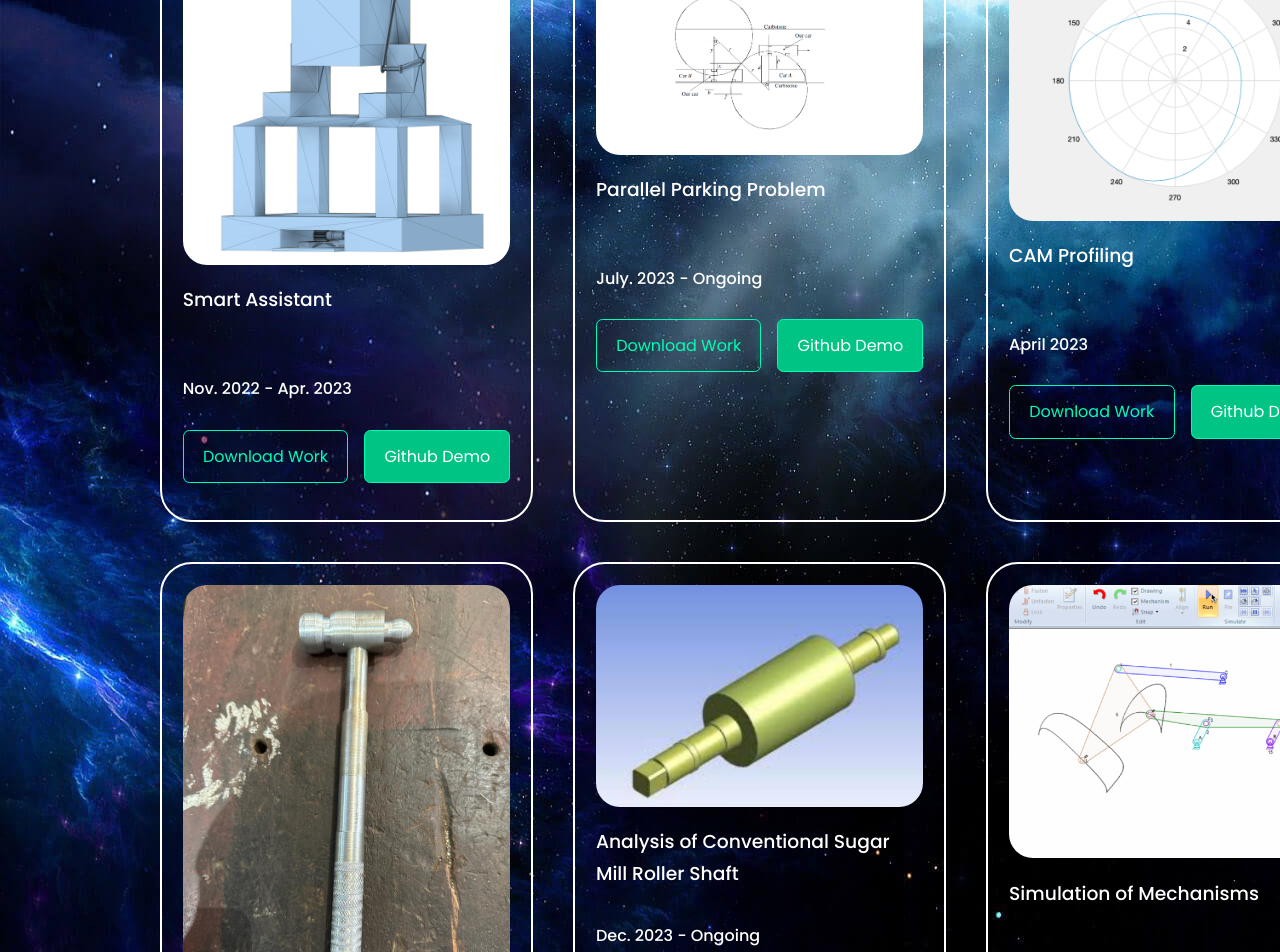
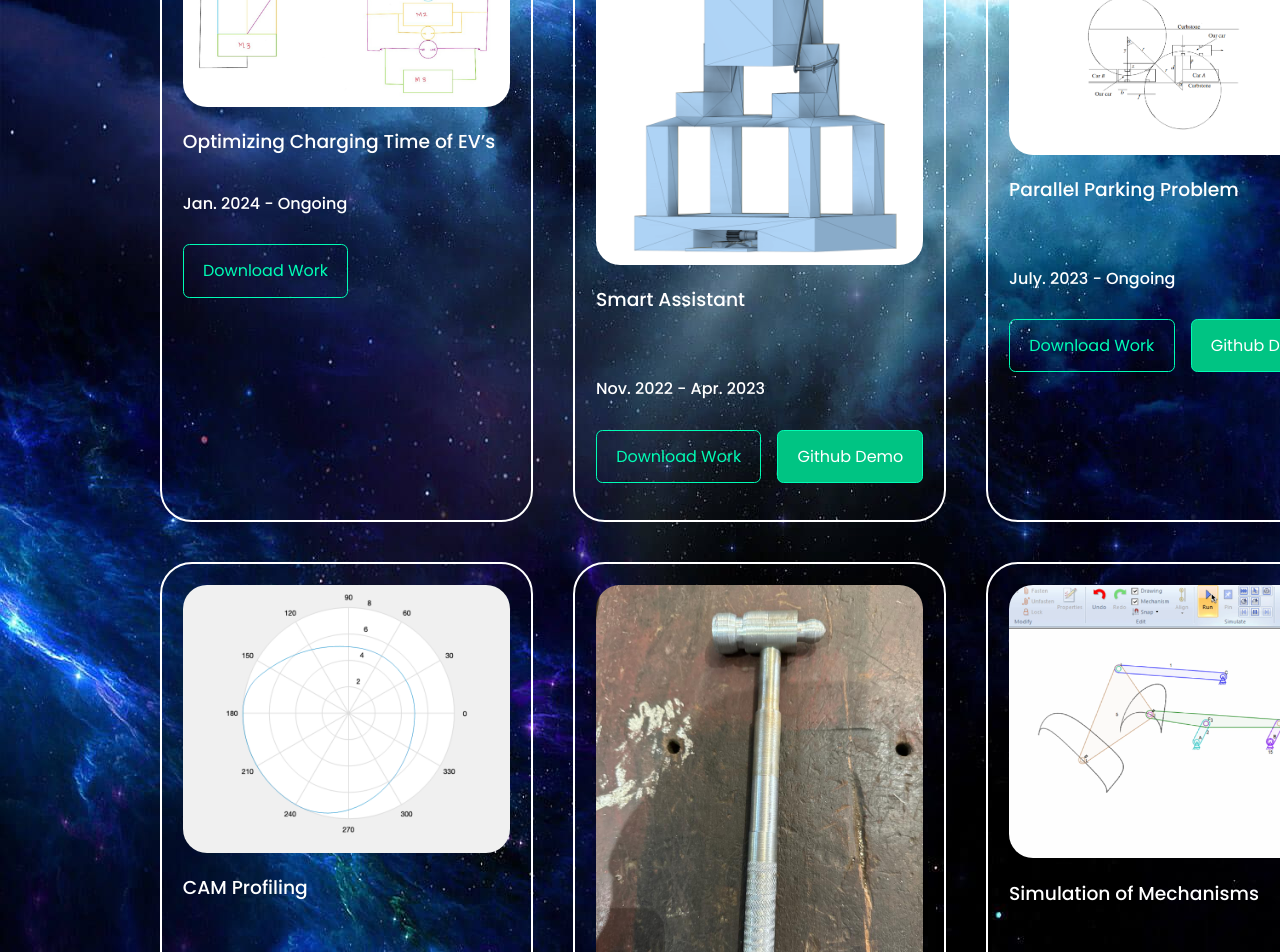
Before and after one commit to srigundeti10/PROFILE_THE_FINAL, a React (Create React App) app: page / in a window 1280 px wide. Shown: the part 2400-3352 px from the top of the page. Built offline with nearby package versions, Linux system fonts and the light colour scheme.

Commit message:
EV CV Updated3

```diff
--- a/src/components/portfolio/Portfolio.jsx
+++ b/src/components/portfolio/Portfolio.jsx
@@ -14,6 +14,18 @@
       <h2>Portfolio</h2>
 
       <div className="container portfolio__container">
+      <artical className="portfolio__item">
+          <div className="portfolio__item-image">
+            <img src={Img5} alt="portfolio image 1" />
+          </div>
+          <h3>Optimizing Charging Time of EV’s</h3>
+          <h4> Jan. 2024 - Ongoing </h4>
+          <br></br>
+          <div className="portfolio__item-cta">
+            <a href="https://drive.google.com/file/d/1A242I9mi9xersJb-1igdKdNeSXtSqlCO/view?usp=sharing" className="btn" target='_blank'>Download Work</a>
+            {/* <a href="https://github.com" className="btn btn-primary" target='_blank'>Github Demo</a> */}
+          </div>
+        </artical>
         <artical className="portfolio__item">
           <div className="portfolio__item-image">
             <img src={Img1} alt="portfolio image 1" />
@@ -68,18 +80,6 @@
         </artical>
         <artical className="portfolio__item">
           <div className="portfolio__item-image">
-            <img src={Img5} alt="portfolio image 1" />
-          </div>
-          <h3>Analysis of Conventional Sugar Mill Roller Shaft</h3>
-          <h4> Dec. 2023 - Ongoing </h4>
-          <br></br>
-          <div className="portfolio__item-cta">
-            {/* <a href="https://github.com" className="btn" target='_blank'>Download Work</a>
-            <a href="https://github.com" className="btn btn-primary" target='_blank'>Github Demo</a> */}
-          </div>
-        </artical>
-        <artical className="portfolio__item">
-          <div className="portfolio__item-image">
             <img src={Img6} alt="portfolio image 1" />
           </div>
           <h3>Simulation of Mechanisms</h3>
```
Also changed, not shown: src/images/e.png.
